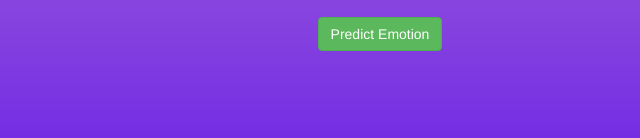
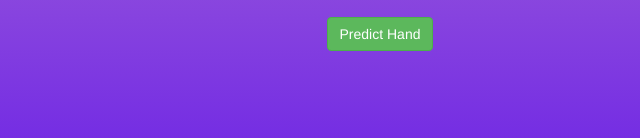
Before and after one commit to Samiksha-coder-cloud/Hand-Gesture-Web-App, a plain HTML site: page index.html in a window 1280 px wide. Shown: the part 630-768 px from the top of the page, 640-1280 px from the left. Drawn offline with nearby package versions, Linux system fonts and the light colour scheme; a script that the page names is missing.

Commit message:
Add files via upload

```diff
--- a/index.html
+++ b/index.html
@@ -48,7 +48,7 @@
 	      <label>SnapShot- </label>
         <div id="result"></div>
         <br>
-        <button type="button" class="btn btn-success" onclick="predict_snap()">Predict Emotion</button>
+        <button type="button" class="btn btn-success" onclick="predict_snap()">Predict Hand</button>
         <br><br>
       </div>
 
```
